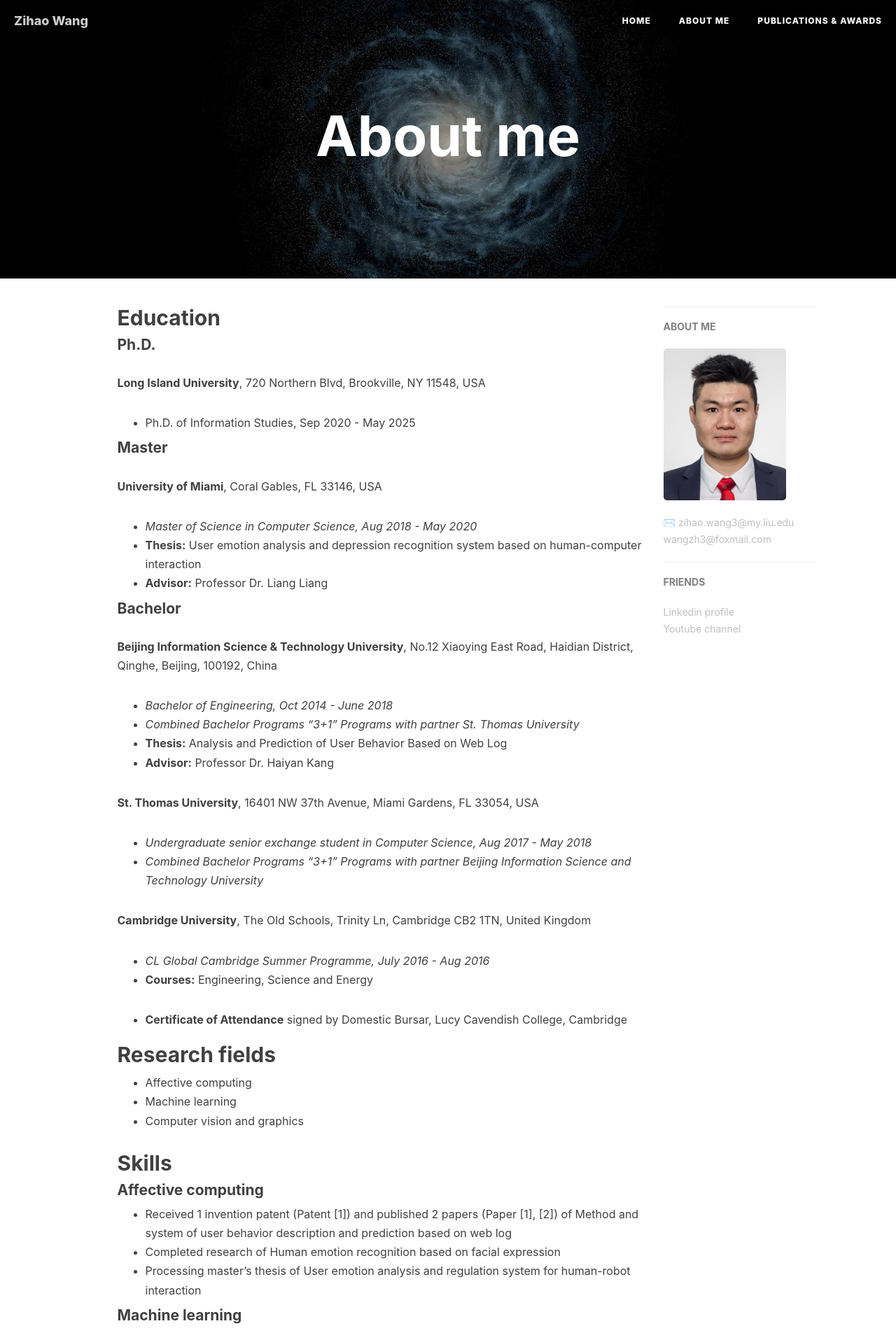
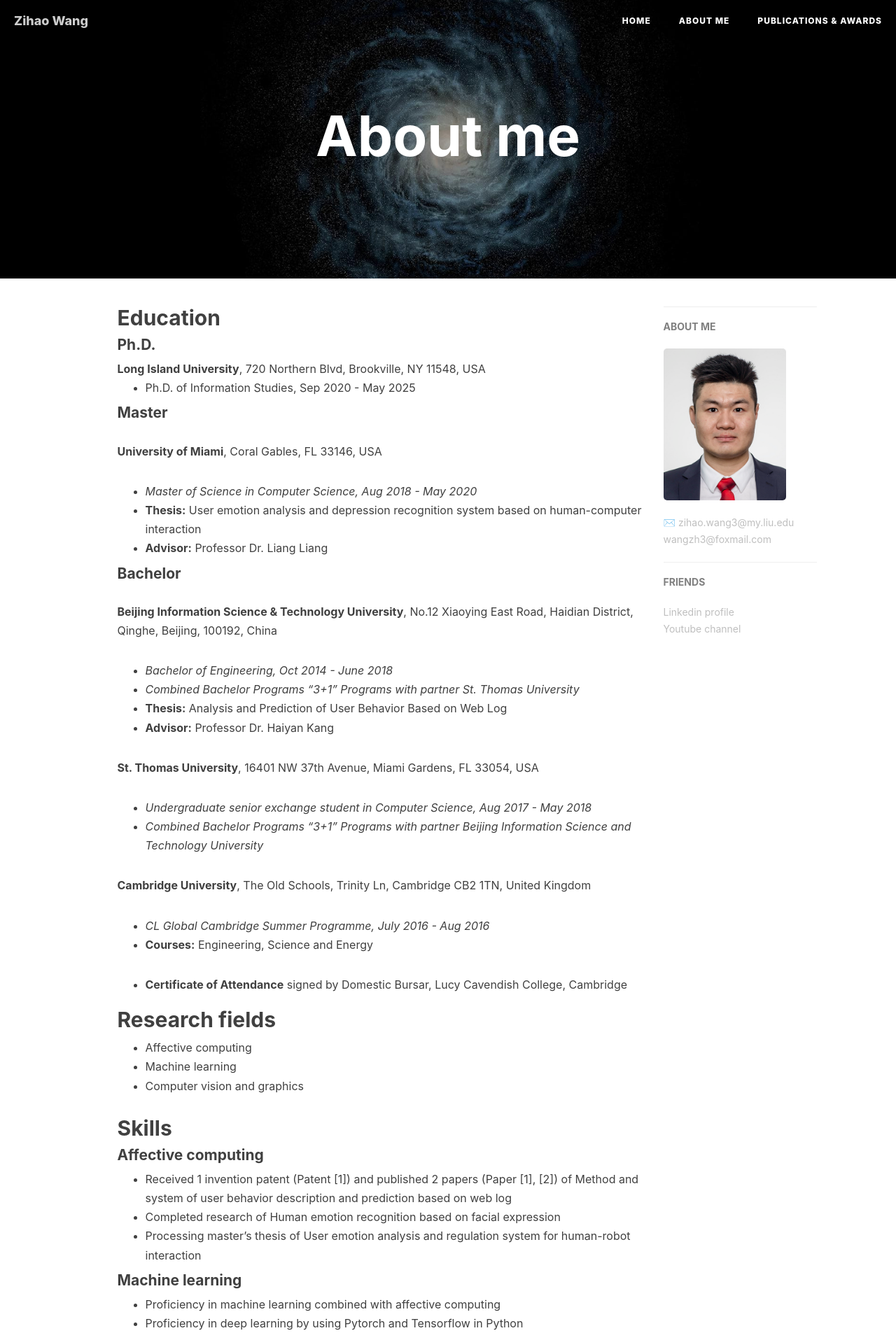
Before and after one commit to wangzh3/wangzh3.github.io, a Jekyll site: the page built from about.html, in a window 1280 px wide. Shown: the top 1905 px of the page at 70% size. Built offline with Jekyll 4.4.1, drawn with Linux system fonts in a browser that asks for light colours; nearby versions of some CDN libraries; comment, search, counter and statistics services are not loaded.

```diff
--- a/about.html
+++ b/about.html
@@ -6,7 +6,7 @@ header-img: "img/post-bg-desk.jpg"
 ---
     <h2><strong>Education</strong></h2>
     <h4><strong>Ph.D.</strong></h4>
-    <p><strong>Long Island University</strong>, 720 Northern Blvd, Brookville, NY 11548, USA</p>
+    <strong>Long Island University</strong>, 720 Northern Blvd, Brookville, NY 11548, USA
     <ul>
     <li>Ph.D. of Information Studies, Sep 2020 - May 2025</li>
     </ul>
```
